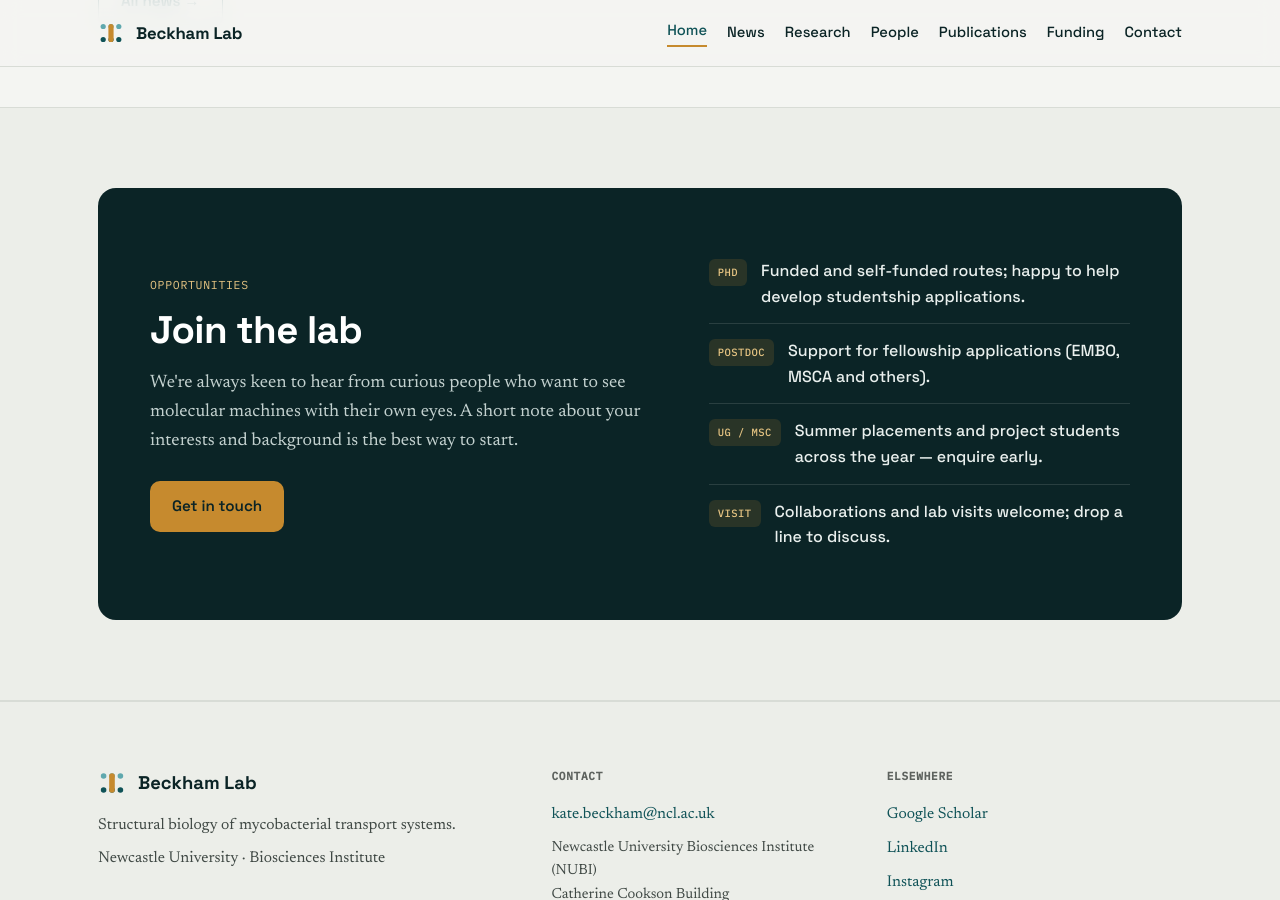
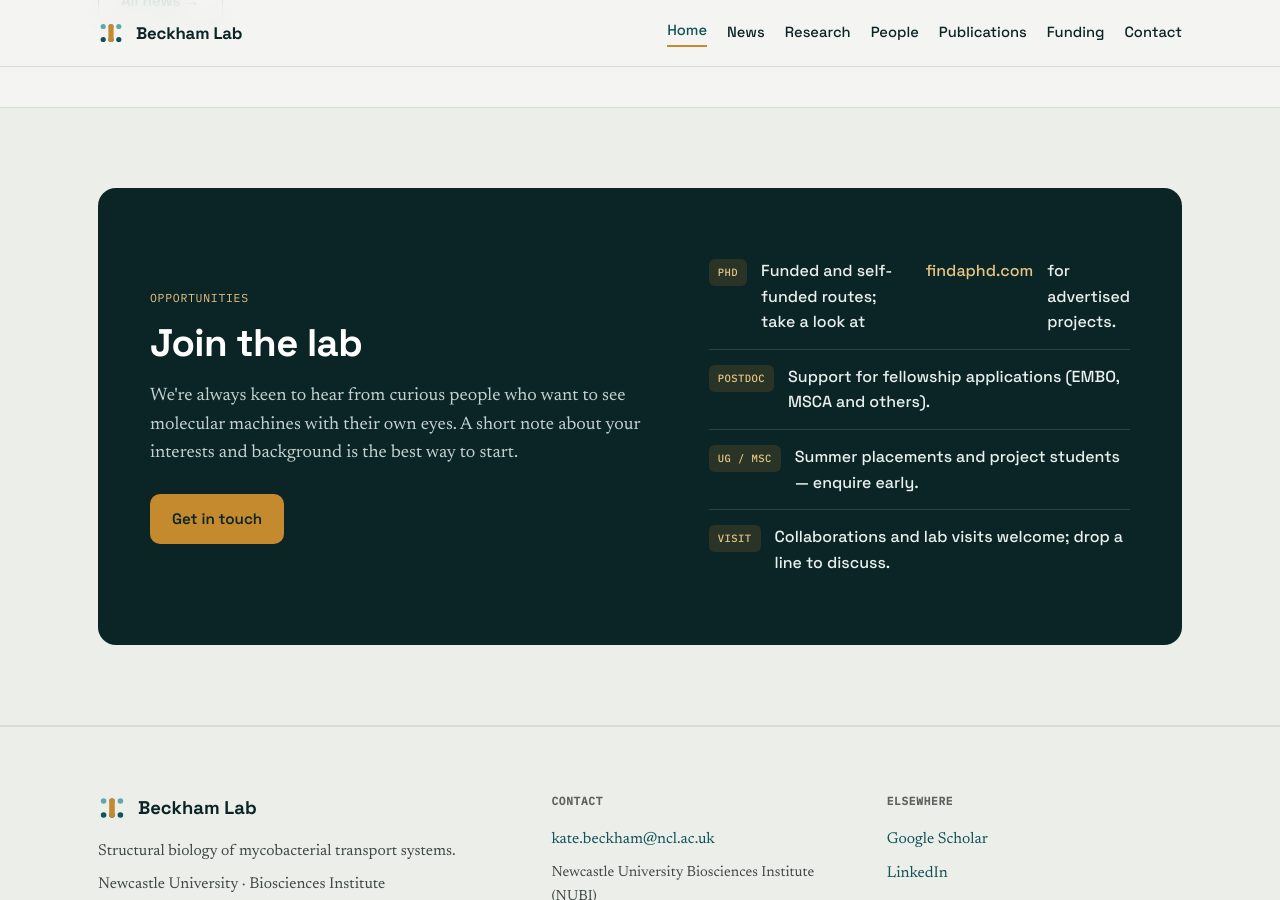
Before and after one commit to beckham-lab-newcastle/beckham-lab-newcastle.github.io, a Jekyll site: the page built from index.html, in a window 1280 px wide and 900 px high, scrolled down 2231 px. Built offline with Jekyll 4.4.1, drawn with Linux system fonts in a browser that asks for light colours.

Commit message:
Fix join-list markup, update PhD/UG-MSc copy, remove schematic side brackets

```diff
--- a/index.html
+++ b/index.html
@@ -130,19 +130,6 @@
           <rect x="148" y="284" width="40" height="68" rx="14" fill="#0F5257" stroke="#E7C583" stroke-width="1.5"/>
           <rect x="164" y="290" width="12" height="56" rx="6" fill="#0B2426"/>
 
-          <line x1="318" y1="18" x2="318" y2="136" stroke="#5FA8AE" stroke-width="1.2"/>
-          <line x1="314" y1="18" x2="322" y2="18" stroke="#5FA8AE" stroke-width="1.2"/>
-          <line x1="314" y1="136" x2="322" y2="136" stroke="#5FA8AE" stroke-width="1.2"/>
-          <line x1="318" y1="144" x2="318" y2="196" stroke="#5FA8AE" stroke-width="1.2"/>
-          <line x1="314" y1="144" x2="322" y2="144" stroke="#5FA8AE" stroke-width="1.2"/>
-          <line x1="314" y1="196" x2="322" y2="196" stroke="#5FA8AE" stroke-width="1.2"/>
-          <line x1="318" y1="204" x2="318" y2="268" stroke="#5FA8AE" stroke-width="1.2"/>
-          <line x1="314" y1="204" x2="322" y2="204" stroke="#5FA8AE" stroke-width="1.2"/>
-          <line x1="314" y1="268" x2="322" y2="268" stroke="#5FA8AE" stroke-width="1.2"/>
-          <line x1="318" y1="284" x2="318" y2="352" stroke="#5FA8AE" stroke-width="1.2"/>
-          <line x1="314" y1="284" x2="322" y2="284" stroke="#5FA8AE" stroke-width="1.2"/>
-          <line x1="314" y1="352" x2="322" y2="352" stroke="#5FA8AE" stroke-width="1.2"/>
-
           <circle class="cargo2" cx="168" cy="333" r="5" fill="#C68A2E"/>
         </svg>
         <figcaption>Understanding transport across the <b>mycomembrane</b></figcaption>
@@ -237,9 +224,9 @@
         </div>
       </div>
       <ul class="join-list">
-        <li><span class="who">PhD</span> Funded and self-funded routes; happy to help develop studentship applications.</li>
+        <li><span class="who">PhD</span> Funded and self-funded routes; take a look at <a href="https://www.findaphd.com" target="_blank" rel="noopener" style="color:var(--gold-soft)">findaphd.com</a> for advertised projects.</li>
         <li><span class="who">Postdoc</span> Support for fellowship applications (EMBO, MSCA and others).</li>
-        <li><span class="who">UG / MSc</span> Summer placements and project students across the year — enquire early.</li>
+        <li><span class="who">UG / MSc</span> Summer placements and project students — enquire early.</li>
         <li><span class="who">Visit</span> Collaborations and lab visits welcome; drop a line to discuss.</li>
       </ul>
     </div>
```
